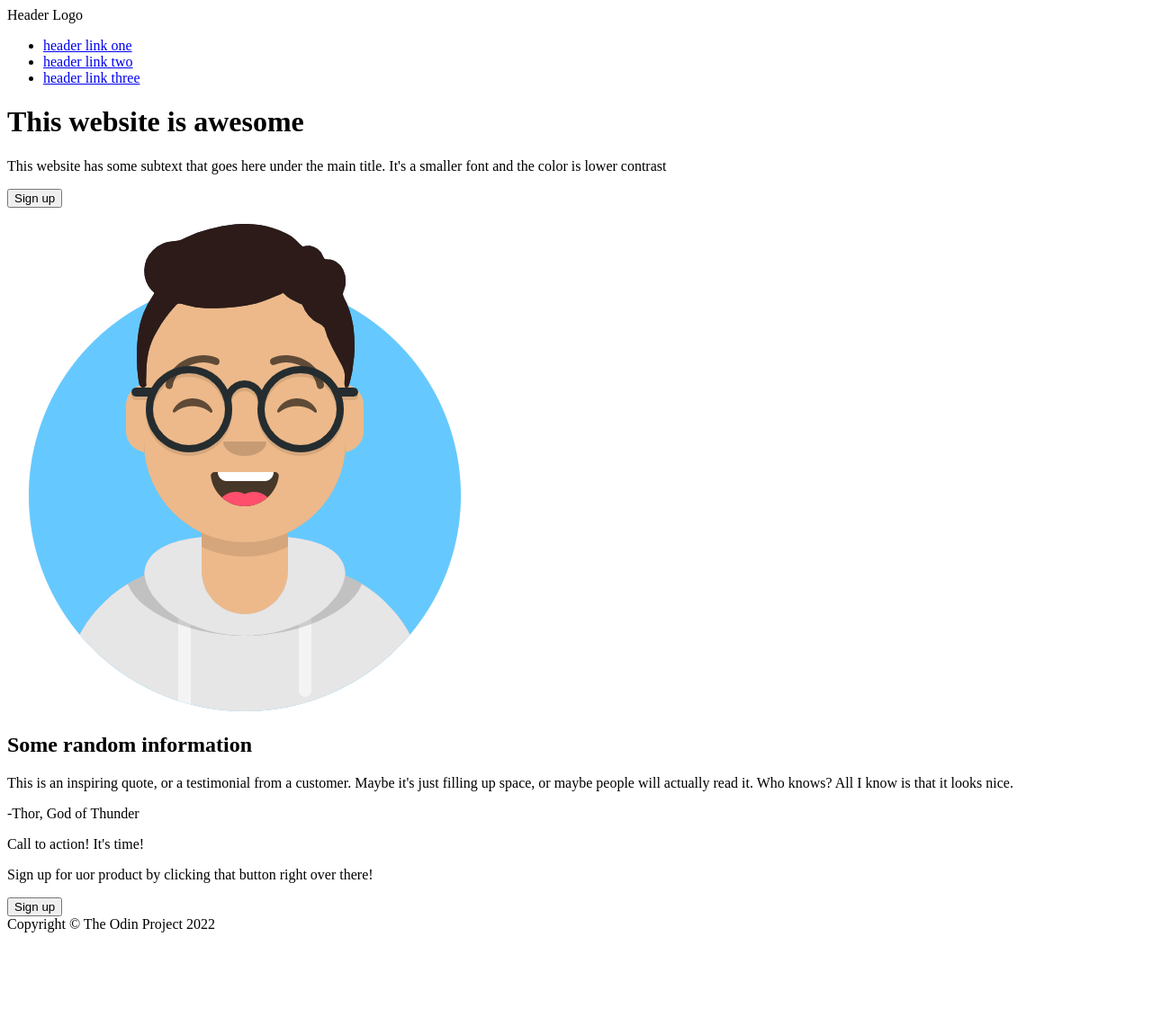
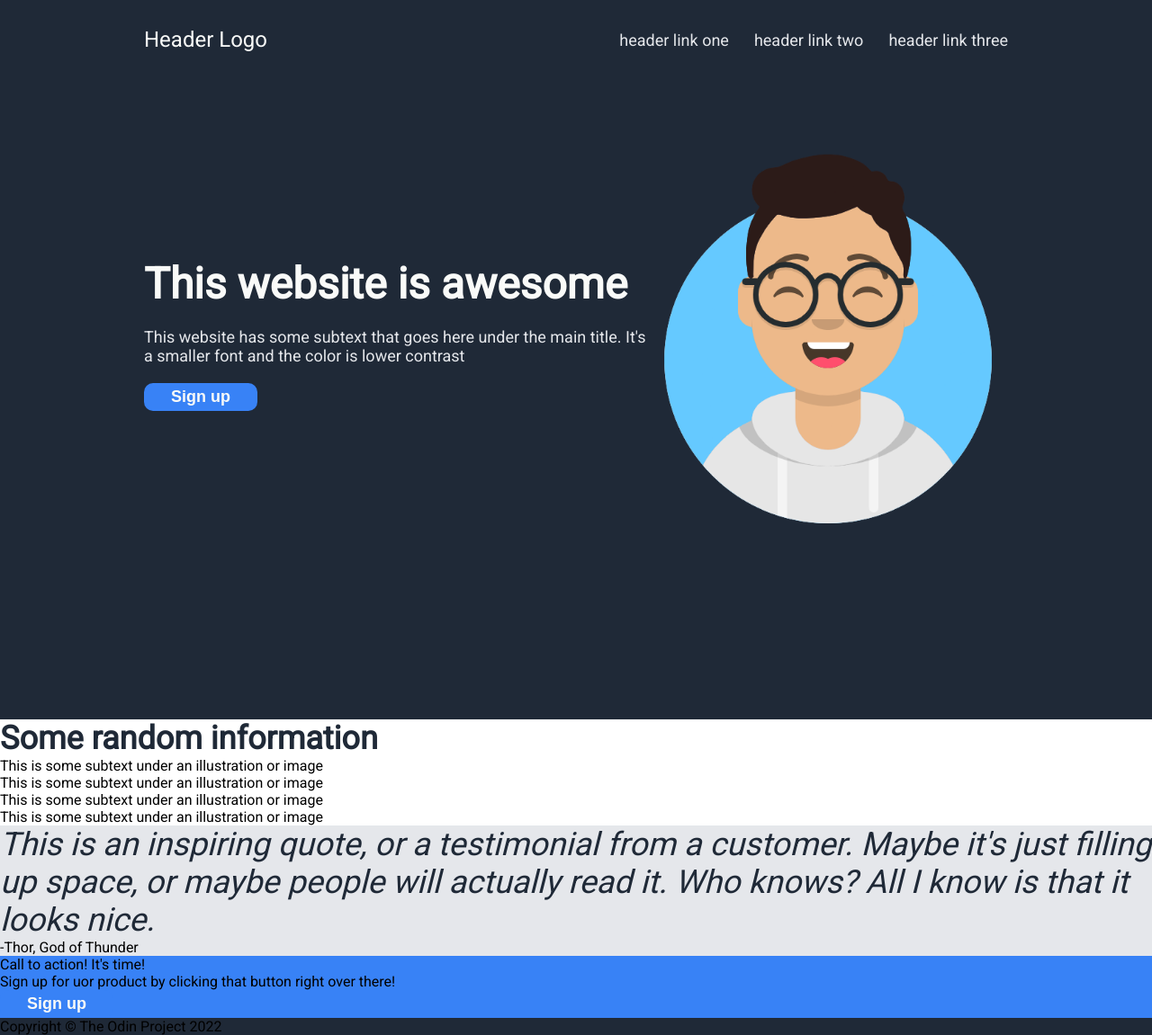
Before and after one commit to coding-sarkar/landing-page, a plain HTML site: page index.html in a window 1280 px wide. Shown: the whole page at 90% size. Before the commit the page ends 1045 px from the top, so only its background shows below. Drawn offline with Linux system fonts and the light colour scheme.

Commit message:
modified index.html and assets/styles.css

```diff
--- a/assets/styles.css
+++ b/assets/styles.css
@@ -0,0 +1,117 @@
+@import url('https://fonts.googleapis.com/css2?family=Roboto&display=swap');
+
+/* CSS Reset */
+* {
+  box-sizing: border-box;
+  margin: 0;
+  padding: 0;
+}
+
+/* Initial Pre-defined Styling */
+body {
+  font-family: 'Roboto', sans-serif;
+}
+
+a {
+  text-decoration: none;
+}
+
+ul {
+  list-style-type: none;
+}
+
+.top-section, .footer {
+  background-color: #1f2937;
+}
+
+.logo {
+  font-size: 24px;
+  color: #f9faf8;
+}
+
+.main-title {
+  font-size: 48px;
+  font-weight: 900;
+  color: #f9faf8;
+}
+
+.subtext, a {
+  font-size: 18px;
+  color: #e5e7eb;
+}
+
+.quote-section {
+  background-color: #e5e7eb;
+}
+
+.sign-up-box, .sign-up-button {
+  background-color: #3882f6;
+}
+
+.cards-title {
+  font-size: 36px;
+  font-weight: 900;
+  color: #1f2937;
+}
+
+.quote {
+  font-size: 36px;
+  font-weight: lighter;
+  font-style: italic;
+  color: #1f2937;
+}
+
+/* My Custom Styling */
+
+.top-section {
+  height: 100vh;
+}
+
+/* Navbar Styling */
+
+.navbar ul {
+  display: flex;
+  gap: 28px;
+}
+
+.navbar {
+  display: flex;
+  width: 75%;
+  justify-content: space-between;
+  align-items: center;
+  padding-top: 30px;
+  padding-bottom: 100px;
+  margin: 0 auto;
+}
+
+/* Header Section Styling */
+
+.header {
+  display: flex;
+  max-width: 75%;
+  justify-content: space-between;
+  align-items: center;
+  margin: 0 auto;
+}
+
+img {
+  max-width: 400px;
+}
+
+.website-details {
+  height: 370px;
+  display: flex;
+  flex-direction: column;
+  justify-content: center;
+  align-items: flex-start;
+  gap: 20px;
+}
+
+.sign-up-button {
+  color: #f9faf8;
+  font-size: 18px;
+  font-weight: 700;
+  padding: 5px 30px;
+  border-radius: 10px;
+  border: none;
+}
--- a/index.html
+++ b/index.html
@@ -8,6 +8,7 @@
   <title>Landing Page</title>
 </head>
 <body>
+  <div class="top-section">
     <nav class="navbar">
       <div class="logo">Header Logo</div>
       <ul>
@@ -16,7 +17,6 @@
         <li><a href="#">header link three</a></li>
       </ul>
     </nav>
-
     <header class="header">
       <div class="website-details">
         <h1 class="main-title">This website is awesome</h1>
@@ -27,20 +27,31 @@
         <img src="./assets/avatar.png" alt="my-avatar">
       </div>
     </header>
+  </div>
 
   <section class="cards-section">
-    <div class="cards-title">
-      <h2>Some random information</h2>
+    <div class="cards-title">Some random information</div>
+    <div class="cards">
+      <div class="card-and-text">
+        <div class="card"></div>
+        <div class="card-text">This is some subtext under an illustration or image</div>
       </div>
-    <div class="cards">
+      <div class="card-and-text">
         <div class="card"></div>
+        <div class="card-text">This is some subtext under an illustration or image</div>
+      </div>
+      <div class="card-and-text">
         <div class="card"></div>
+        <div class="card-text">This is some subtext under an illustration or image</div>
+      </div>
+      <div class="card-and-text">
         <div class="card"></div>
-      <div class="card"></div>
+        <div class="card-text">This is some subtext under an illustration or image</div>
+      </div>
     </div>
   </section>
 
-  <section class="quotation">
+  <section class="quote-section">
     <p class="quote">This is an inspiring quote, or a testimonial from a customer. Maybe it's just filling up space, or maybe people will actually read it. Who knows? All I know is that it looks nice.</p>
     <p class="quote-author"> -Thor, God of Thunder</p>
   </section>
```
Lines whose indentation alone changed are shown as unchanged.
